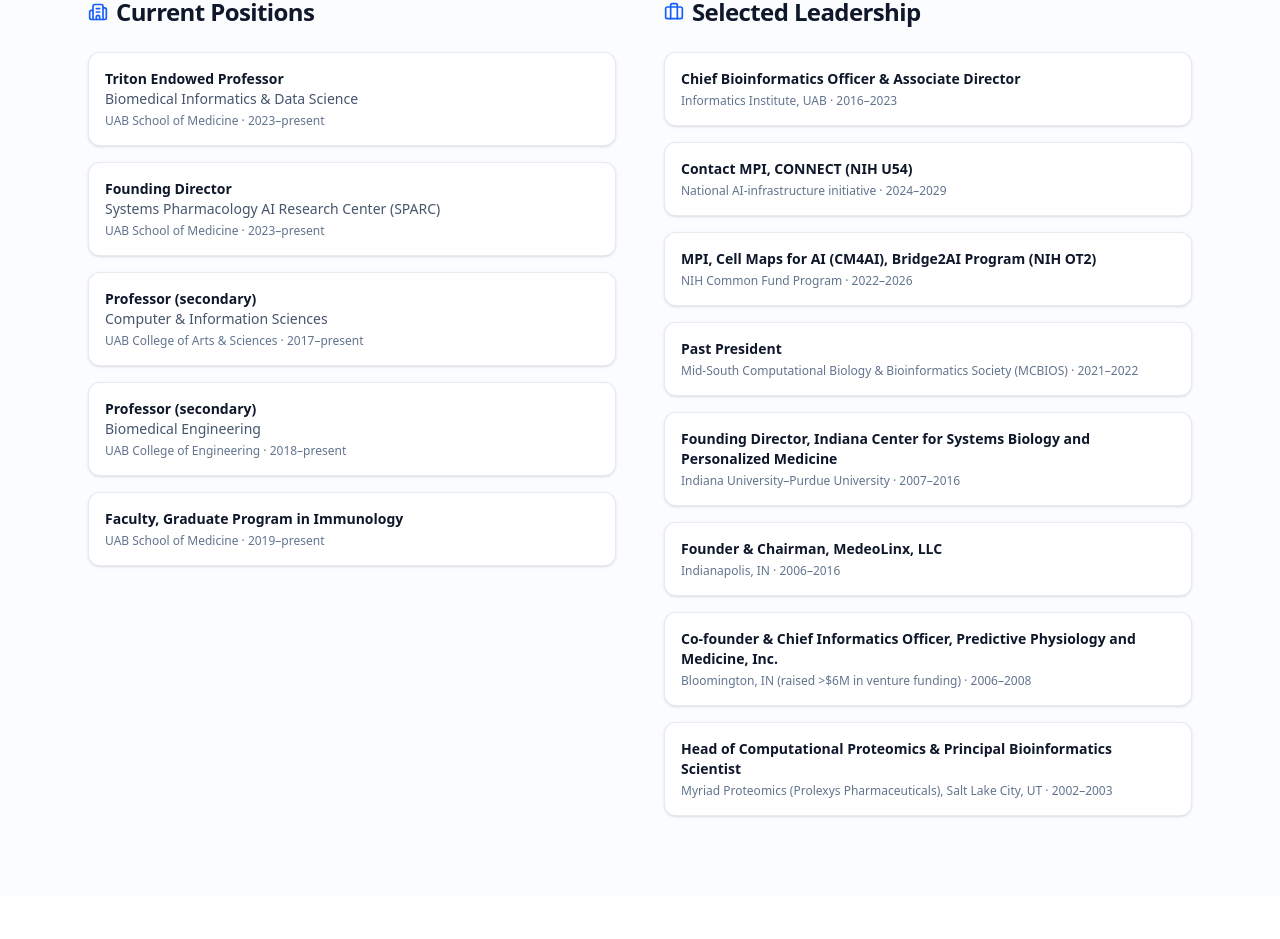
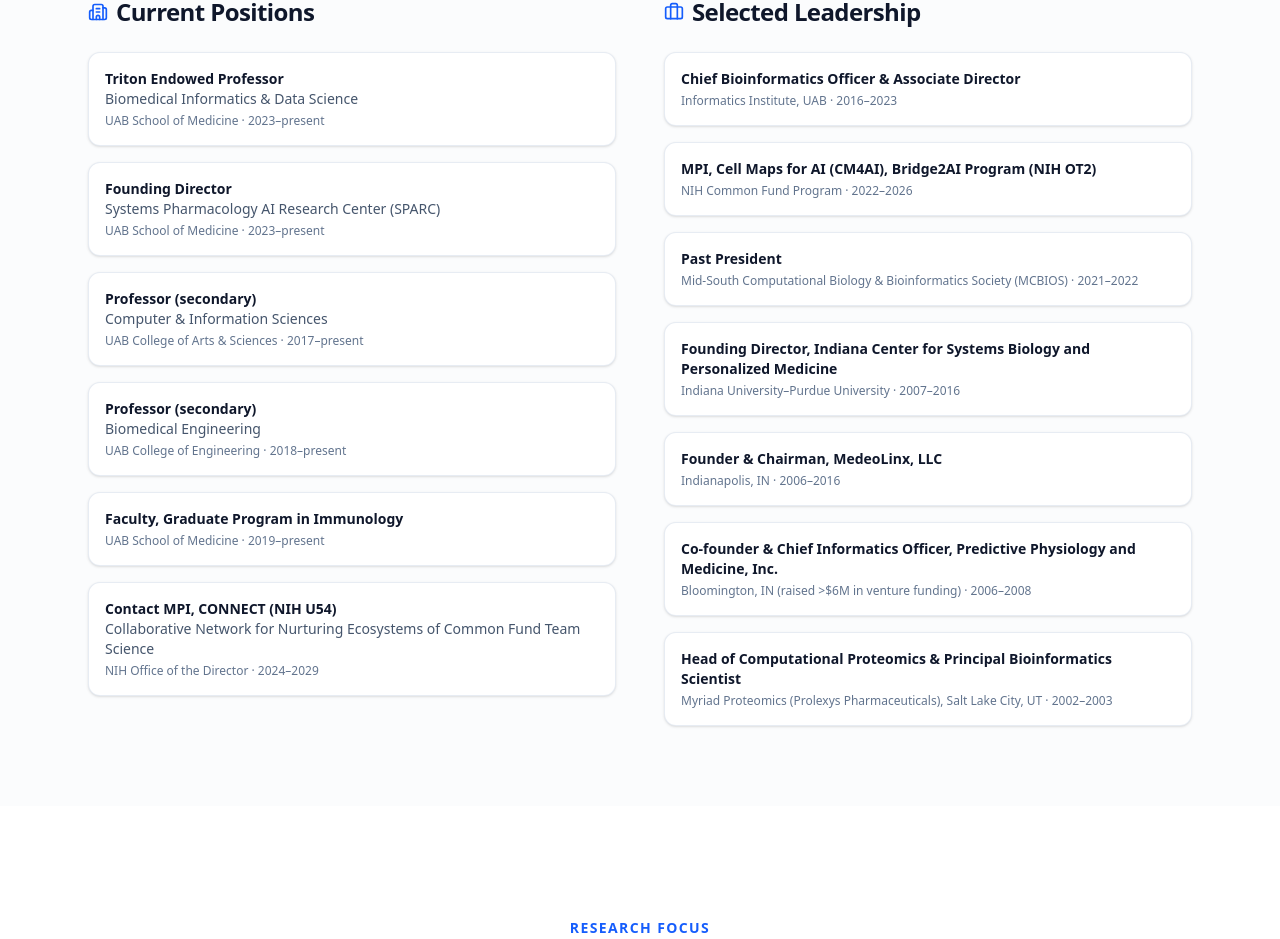
Before and after one commit to aimed-lab/aimed-org-web, a Next.js app: page / in a window 1280 px wide. Shown: the part 852-1791 px from the top of the page. Built offline with nearby package versions, Linux system fonts and the light colour scheme.

Commit message:
Move CONNECT MPI to Current Positions with full grant title
Co-Authored-By: Claude Opus 4.6 (1M context) <noreply@anthropic.com>

```diff
--- a/src/app/page.tsx
+++ b/src/app/page.tsx
@@ -58,6 +58,12 @@ const currentPositions = [
     org: "UAB School of Medicine",
     period: "2019–present",
   },
+  {
+    role: "Contact MPI, CONNECT (NIH U54)",
+    dept: "Collaborative Network for Nurturing Ecosystems of Common Fund Team Science",
+    org: "NIH Office of the Director",
+    period: "2024–2029",
+  },
 ];
 
 const pastLeadership = [
@@ -65,11 +71,6 @@ const pastLeadership = [
     role: "Chief Bioinformatics Officer & Associate Director",
     org: "Informatics Institute, UAB",
     period: "2016–2023",
-  },
-  {
-    role: "Contact MPI, CONNECT (NIH U54)",
-    org: "National AI-infrastructure initiative",
-    period: "2024–2029",
   },
   {
     role: "MPI, Cell Maps for AI (CM4AI), Bridge2AI Program (NIH OT2)",
```
